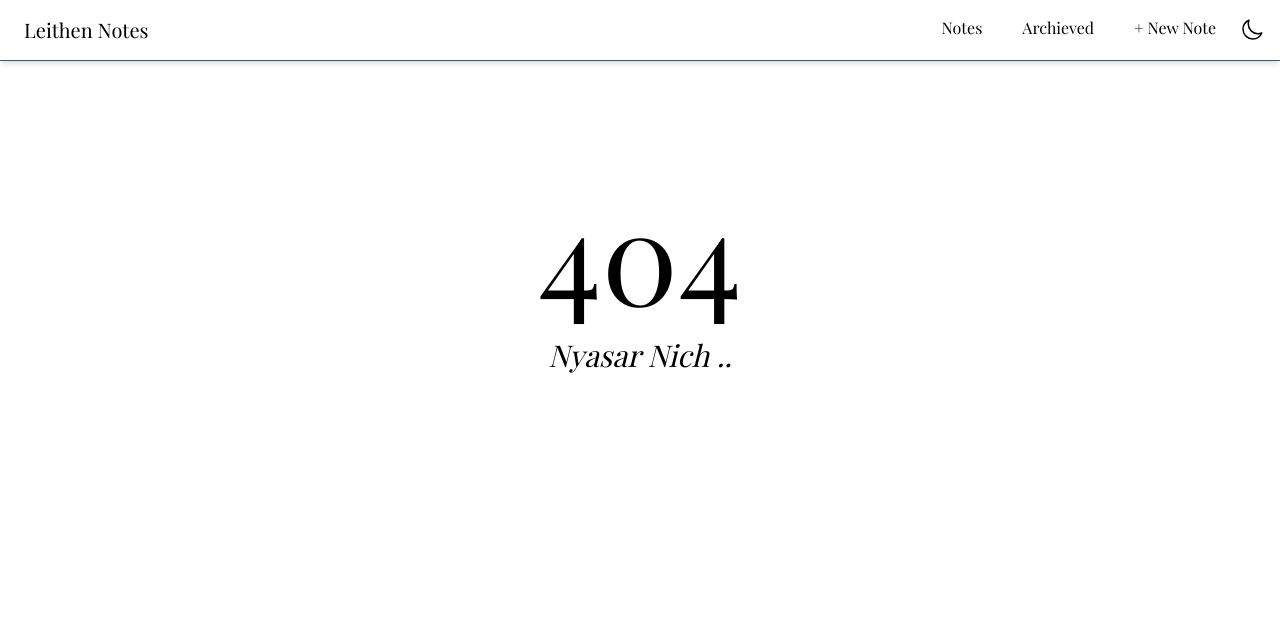
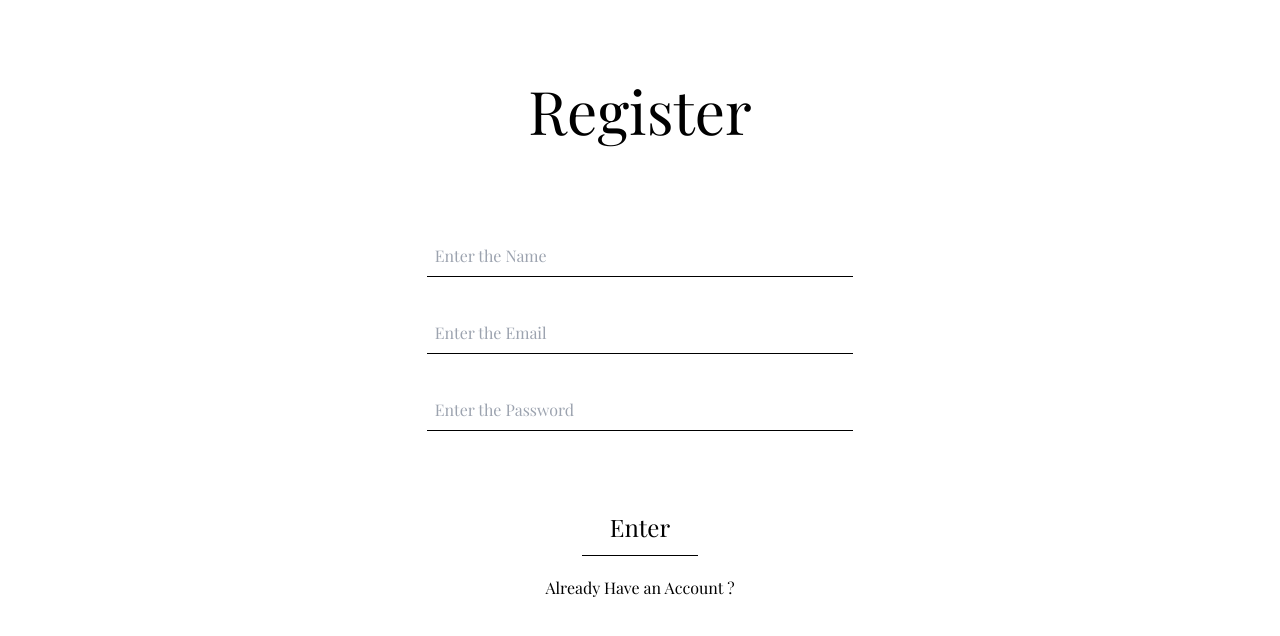
Before and after one commit to Hasyim-Kai/Dicoding-React-Fundamentals-2, a React (Vite) app: page /register in a window 1280 px wide. Before the commit this address had no page. Shown: the top 636 px of the page. Built offline with nearby package versions, Linux system fonts and the light colour scheme.

Commit message:
Add Register

```diff
--- a/src/presentation/Route.tsx
+++ b/src/presentation/Route.tsx
@@ -1,10 +1,12 @@
 import { BrowserRouter, Route, Routes } from "react-router-dom";
 import Navbar from "./components/Navbar";
 import ArchievedNotes from "./pages/ArchievedNotes";
+import Login from "./pages/Login";
 import NewNotes from "./pages/NewNotes";
 import Notes from "./pages/Notes";
 import NoteDetail from "./pages/NotesDetail";
 import Page404 from "./pages/Page404";
+import Register from "./pages/Register";
 
 export default function AppRoute() {
   return <BrowserRouter >
@@ -12,6 +14,8 @@ export default function AppRoute() {
     <main className="w-full min-h-screen">
       <Routes>
         <Route index element={<Notes />} />
+        <Route path="login" element={<Login />} />
+        <Route path="register" element={<Register />} />
         <Route path="archieved" element={<ArchievedNotes />} />
         <Route path="new-note" element={<NewNotes />} />
         <Route path="note-detail/:id" element={<NoteDetail />} />
--- a/src/presentation/components/Navbar.tsx
+++ b/src/presentation/components/Navbar.tsx
@@ -1,13 +1,15 @@
 import { useState } from "react";
-import { Link, NavLink } from "react-router-dom";
+import { Link, NavLink, useLocation } from "react-router-dom";
 import ThemeToggle from "./ThemeToggle";
 
 const Navbar = () => {
+    const location = useLocation();
     const [isMobileNavOpen, setMobileNavOpen] = useState(false)
     function handleSetMobileNavOpen() { setMobileNavOpen(!isMobileNavOpen) }
     const navLinkStyle = ({ isActive }: { isActive: boolean }) => "flex px-4 py-2 " + (isActive ? "font-semibold" : "font-medium")
 
-    return <header className='sticky top-0'>
+    return location.pathname === '/login' || location.pathname === '/register' ? null
+    : <header className='sticky top-0'>
         <nav className="shadow-md w-full border-b border-gray-600 backdrop-filter backdrop-blur-sm bg-opacity-60">
             {/* container */}
             <div className="container flex flex-wrap justify-between px-4 py-2 mx-auto lg:space-x-4">
--- /dev/null
+++ b/src/presentation/pages/Register.tsx
@@ -0,0 +1,42 @@
+import { useContext, useState } from "react"
+import { Link, useNavigate } from "react-router-dom";
+import ThemeContext from "../../app/Context/Themecontext";
+import { register } from "../../infrastructure/data/api-data";
+import { addNote } from "../../infrastructure/data/local-data";
+import { transitoinStyle } from "../utils/utils-style";
+
+export default function Register() {
+  const { theme } = useContext(ThemeContext)
+  const navigate = useNavigate();
+  const [name, setName] = useState<string>("")
+  const [email, setEmail] = useState<string>("")
+  const [pwd, setPwd] = useState<string>("")
+
+  function onNameChange(e: any) { setName(e.target.value) }
+  function onEmailChange(e: any) { setEmail(e.target.value) }
+  function onPwdChange(e: any) { setPwd(e.target.value) }
+
+  async function handleSubmit(e: any) {
+    e.preventDefault()
+    const response = await register({ name, email, password: pwd })
+    response.error === true ? null : navigate('/')
+  }
+
+  const inputStyle = `mt-4 w-1/3 p-2 border-b focus:outline-none ${theme === 'light' ? 'border-black' : 'bg-gray-900 text-white border-white'}`
+
+  return <main className="">
+    <h1 className="text-6xl py-20 text-center">Register</h1>
+    <form onSubmit={handleSubmit} className="flex flex-col gap-5 items-center">
+
+      <input type="text" placeholder="Enter the Name" onChange={onNameChange} className={inputStyle} required />
+      <input type="email" placeholder="Enter the Email" onChange={onEmailChange} className={inputStyle} required />
+      <input type="password" placeholder="Enter the Password" onChange={onPwdChange} className={inputStyle} required />
+
+      <button className={`py-3 px-7 text-2xl mt-12 border-b hover:shadow-lg
+        ${theme === 'light' ? 'border-black hover:bg-black hover:text-white' : 'bg-gray-900 text-white hover:bg-white hover:text-black'} ${transitoinStyle}`}>
+        Enter
+      </button>
+      <Link to='/login'>Already Have an Account ?</Link>
+    </form>
+  </main>
+}
```
